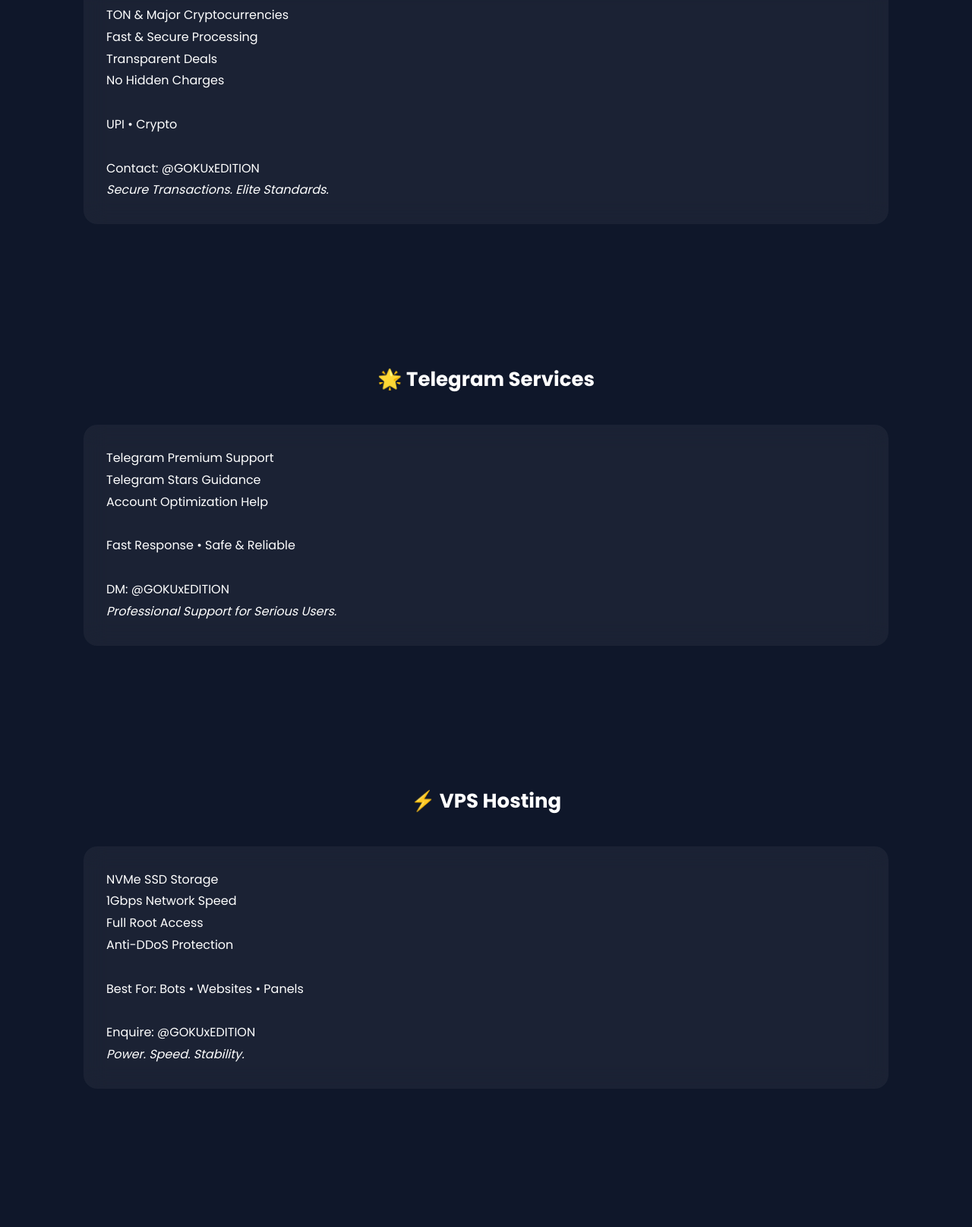
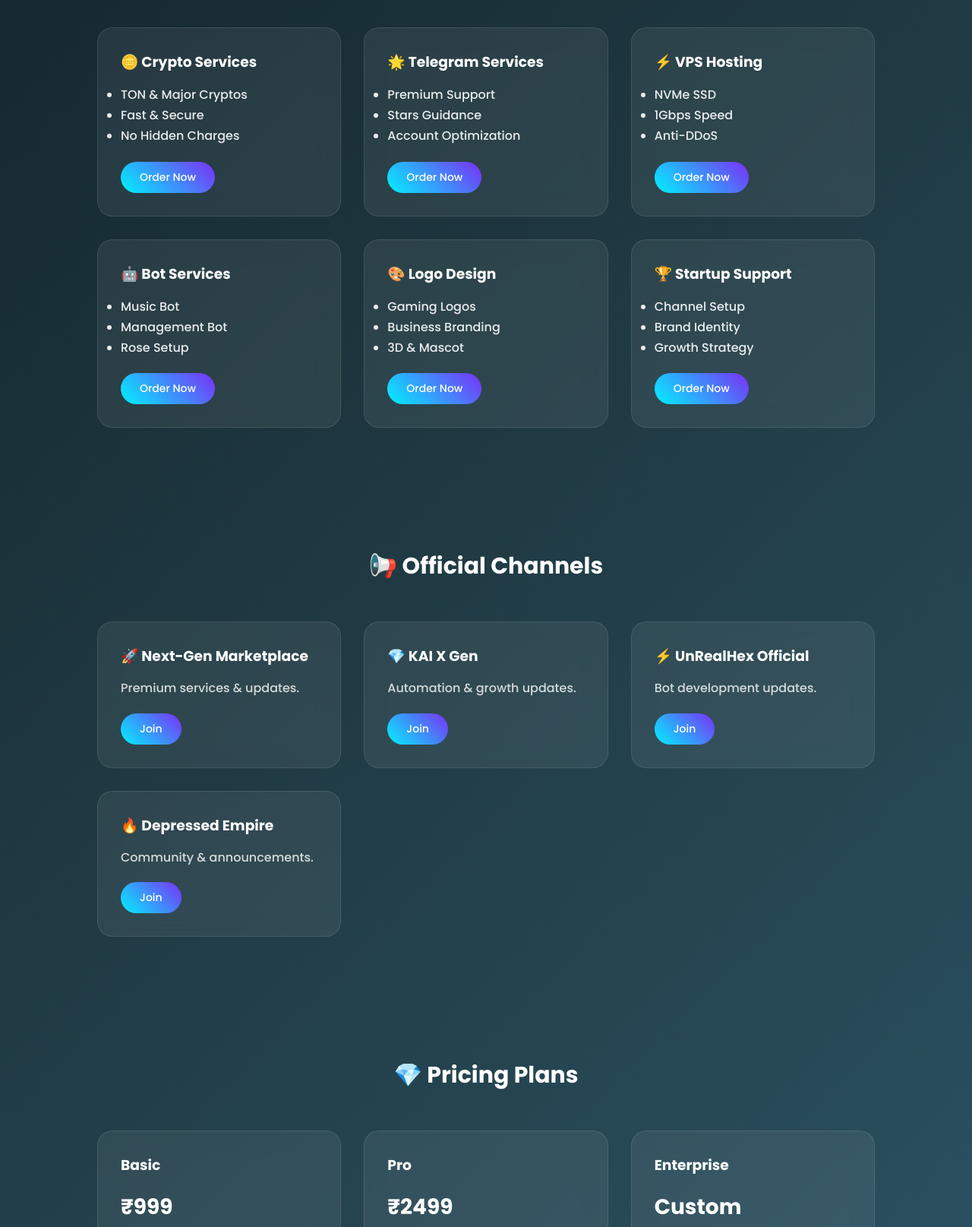
Before and after one commit to GOKUxEDITION/KAIxGEN.github.io, a plain HTML site: page index.html in a window 1280 px wide. Shown: the part 616-2231 px from the top of the page at 76% size. Drawn offline with Linux system fonts and the light colour scheme.

Commit message:
Update title and enhance styling in index.html

```diff
--- a/index.html
+++ b/index.html
@@ -3,51 +3,52 @@
 <head>
 <meta charset="UTF-8">
 <meta name="viewport" content="width=device-width, initial-scale=1.0">
-<title>GOKUxEDITION | Digital Services</title>
-
-<link href="https://fonts.googleapis.com/css2?family=Poppins:wght@300;400;600;700&display=swap" rel="stylesheet">
+<title>GOKUxEDITION | Startup</title>
+<link href="https://fonts.googleapis.com/css2?family=Poppins:wght@300;500;700&display=swap" rel="stylesheet">
 
 <style>
-*{margin:0;padding:0;box-sizing:border-box;font-family:'Poppins',sans-serif;}
+*{
+margin:0;
+padding:0;
+box-sizing:border-box;
+font-family:'Poppins',sans-serif;
+}
 
 body{
-background:#0f172a;
+background:linear-gradient(135deg,#0f2027,#203a43,#2c5364);
 color:white;
-scroll-behavior:smooth;
+overflow-x:hidden;
 }
 
-/* NAVBAR */
+/* NAV */
 nav{
 display:flex;
 justify-content:space-between;
-align-items:center;
-padding:20px 40px;
-background:rgba(255,255,255,0.05);
-backdrop-filter:blur(10px);
+padding:20px 10%;
 position:sticky;
 top:0;
+background:rgba(0,0,0,0.3);
+backdrop-filter:blur(10px);
 }
-
-nav h2{font-weight:600;}
 
 nav a{
 color:white;
 text-decoration:none;
 margin-left:20px;
-font-size:14px;
 opacity:0.8;
 }
+
 nav a:hover{opacity:1;}
 
 /* HERO */
 .hero{
 text-align:center;
-padding:100px 20px;
+padding:120px 20px;
 }
 
 .hero h1{
-font-size:42px;
-margin-bottom:15px;
+font-size:48px;
+margin-bottom:20px;
 }
 
 .hero p{
@@ -56,7 +57,7 @@
 }
 
 .hero-btn{
-padding:14px 30px;
+padding:14px 35px;
 border-radius:30px;
 background:linear-gradient(45deg,#00f2ff,#7b2ff7);
 color:white;
@@ -65,168 +66,230 @@
 
 /* SECTION */
 section{
-padding:80px 20px;
-max-width:1100px;
-margin:auto;
+padding:80px 10%;
 }
 
 .section-title{
 text-align:center;
-font-size:26px;
-margin-bottom:40px;
+font-size:30px;
+margin-bottom:50px;
 }
 
+/* GRID */
+.grid{
+display:grid;
+grid-template-columns:repeat(auto-fit,minmax(280px,1fr));
+gap:30px;
+}
+
+/* CARD */
 .card{
-background:rgba(255,255,255,0.05);
+background:rgba(255,255,255,0.07);
 padding:30px;
-border-radius:18px;
+border-radius:20px;
 backdrop-filter:blur(15px);
-margin-bottom:25px;
-line-height:1.8;
-transition:0.3s;
+border:1px solid rgba(255,255,255,0.1);
+transition:0.4s;
+position:relative;
 }
 
 .card:hover{
-transform:translateY(-8px);
-box-shadow:0 15px 40px rgba(0,0,0,0.4);
+transform:translateY(-10px);
+box-shadow:0 0 30px rgba(0,255,255,0.4);
 }
 
-.cta{
-text-align:center;
-padding:80px 20px;
-background:rgba(255,255,255,0.03);
+.card h3{
+margin-bottom:15px;
 }
 
-.cta a{
-padding:14px 35px;
-border-radius:30px;
+.card p{
+opacity:0.8;
+margin-bottom:20px;
+line-height:1.6;
+}
+
+.card ul{
+margin-bottom:20px;
+line-height:1.7;
+opacity:0.9;
+}
+
+.card a{
+display:inline-block;
+padding:10px 25px;
+border-radius:25px;
 background:linear-gradient(45deg,#00f2ff,#7b2ff7);
 color:white;
 text-decoration:none;
+font-size:14px;
 }
 
+/* PRICING */
+.price{
+font-size:28px;
+margin:20px 0;
+font-weight:700;
+}
+
+/* FOOTER */
 footer{
 text-align:center;
 padding:30px;
 opacity:0.6;
-font-size:14px;
+border-top:1px solid rgba(255,255,255,0.1);
 }
 </style>
 </head>
 
 <body>
 
-<!-- NAV -->
 <nav>
-<h2>GOKUxEDITION</h2>
+<div><b>GOKUxEDITION</b></div>
 <div>
-<a href="#crypto">Crypto</a>
-<a href="#telegram">Telegram</a>
-<a href="#vps">VPS</a>
-<a href="#bots">Bots</a>
-<a href="#logo">Logo</a>
-<a href="#startup">Startup</a>
+<a href="#services">Services</a>
+<a href="#channels">Channels</a>
+<a href="#pricing">Pricing</a>
 </div>
 </nav>
 
 <!-- HERO -->
-<div class="hero">
-<h1>Premium Digital Services</h1>
-<p>Secure • Professional • Elite Standard Solutions</p>
-<a href="#crypto" class="hero-btn">Explore Services</a>
+<section class="hero">
+<h1>AI Futuristic Telegram Branding</h1>
+<p>Bots • Marketplace • VPS • Branding • Growth</p>
+<a href="https://t.me/GOKUxEDITION" target="_blank" class="hero-btn">Get Started</a>
+</section>
+
+<!-- SERVICES -->
+<section id="services">
+<h2 class="section-title">🔥 Our Services</h2>
+
+<div class="grid">
+
+<div class="card">
+<h3>🪙 Crypto Services</h3>
+<ul>
+<li>TON & Major Cryptos</li>
+<li>Fast & Secure</li>
+<li>No Hidden Charges</li>
+</ul>
+<a href="https://t.me/GOKUxEDITION" target="_blank">Order Now</a>
 </div>
 
-<!-- CRYPTO -->
-<section id="crypto">
-<h2 class="section-title">🪙 Crypto Services</h2>
 <div class="card">
-TON & Major Cryptocurrencies<br>
-Fast & Secure Processing<br>
-Transparent Deals<br>
-No Hidden Charges<br><br>
-UPI • Crypto<br><br>
-Contact: @GOKUxEDITION<br>
-<i>Secure Transactions. Elite Standards.</i>
+<h3>🌟 Telegram Services</h3>
+<ul>
+<li>Premium Support</li>
+<li>Stars Guidance</li>
+<li>Account Optimization</li>
+</ul>
+<a href="https://t.me/GOKUxEDITION" target="_blank">Order Now</a>
+</div>
+
+<div class="card">
+<h3>⚡ VPS Hosting</h3>
+<ul>
+<li>NVMe SSD</li>
+<li>1Gbps Speed</li>
+<li>Anti-DDoS</li>
+</ul>
+<a href="https://t.me/GOKUxEDITION" target="_blank">Order Now</a>
+</div>
+
+<div class="card">
+<h3>🤖 Bot Services</h3>
+<ul>
+<li>Music Bot</li>
+<li>Management Bot</li>
+<li>Rose Setup</li>
+</ul>
+<a href="https://t.me/GOKUxEDITION" target="_blank">Order Now</a>
+</div>
+
+<div class="card">
+<h3>🎨 Logo Design</h3>
+<ul>
+<li>Gaming Logos</li>
+<li>Business Branding</li>
+<li>3D & Mascot</li>
+</ul>
+<a href="https://t.me/GOKUxEDITION" target="_blank">Order Now</a>
+</div>
+
+<div class="card">
+<h3>🏆 Startup Support</h3>
+<ul>
+<li>Channel Setup</li>
+<li>Brand Identity</li>
+<li>Growth Strategy</li>
+</ul>
+<a href="https://t.me/GOKUxEDITION" target="_blank">Order Now</a>
+</div>
+
 </div>
 </section>
 
-<!-- TELEGRAM -->
-<section id="telegram">
-<h2 class="section-title">🌟 Telegram Services</h2>
+<!-- CHANNELS -->
+<section id="channels">
+<h2 class="section-title">📢 Official Channels</h2>
+
+<div class="grid">
+
 <div class="card">
-Telegram Premium Support<br>
-Telegram Stars Guidance<br>
-Account Optimization Help<br><br>
-Fast Response • Safe & Reliable<br><br>
-DM: @GOKUxEDITION<br>
-<i>Professional Support for Serious Users.</i>
+<h3>🚀 Next-Gen Marketplace</h3>
+<p>Premium services & updates.</p>
+<a href="https://t.me/KAIxNextGen" target="_blank">Join</a>
+</div>
+
+<div class="card">
+<h3>💎 KAI X Gen</h3>
+<p>Automation & growth updates.</p>
+<a href="https://t.me/KAIxGen" target="_blank">Join</a>
+</div>
+
+<div class="card">
+<h3>⚡ UnRealHex Official</h3>
+<p>Bot development updates.</p>
+<a href="https://t.me/UnRealHexOfficial" target="_blank">Join</a>
+</div>
+
+<div class="card">
+<h3>🔥 Depressed Empire</h3>
+<p>Community & announcements.</p>
+<a href="https://t.me/DepressedEmpire" target="_blank">Join</a>
+</div>
+
 </div>
 </section>
 
-<!-- VPS -->
-<section id="vps">
-<h2 class="section-title">⚡ VPS Hosting</h2>
+<!-- PRICING -->
+<section id="pricing">
+<h2 class="section-title">💎 Pricing Plans</h2>
+
+<div class="grid">
+
 <div class="card">
-NVMe SSD Storage<br>
-1Gbps Network Speed<br>
-Full Root Access<br>
-Anti-DDoS Protection<br><br>
-Best For: Bots • Websites • Panels<br><br>
-Enquire: @GOKUxEDITION<br>
-<i>Power. Speed. Stability.</i>
+<h3>Basic</h3>
+<div class="price">₹999</div>
+<p>Starter Telegram Setup</p>
+<a href="https://t.me/GOKUxEDITION" target="_blank">Buy Now</a>
+</div>
+
+<div class="card">
+<h3>Pro</h3>
+<div class="price">₹2499</div>
+<p>Bot + Branding + Setup</p>
+<a href="https://t.me/GOKUxEDITION" target="_blank">Buy Now</a>
+</div>
+
+<div class="card">
+<h3>Enterprise</h3>
+<div class="price">Custom</div>
+<p>Full Marketplace + Growth</p>
+<a href="https://t.me/GOKUxEDITION" target="_blank">Contact</a>
+</div>
+
 </div>
 </section>
-
-<!-- BOT SERVICES -->
-<section id="bots">
-<h2 class="section-title">🤖 Bot Services</h2>
-<div class="card">
-Music Bot<br>
-Management Bot<br>
-Group Utility Bot<br>
-Protection & Moderation Setup<br>
-Rose Bot Configuration<br><br>
-Custom Setup Available<br>
-Fast Deployment<br><br>
-Order: @GOKUxEDITION<br>
-<i>Automation Done Right.</i>
-</div>
-</section>
-
-<!-- LOGO DESIGN -->
-<section id="logo">
-<h2 class="section-title">🎨 Logo Design Studio</h2>
-<div class="card">
-Gaming & Esports Logos<br>
-Business Branding<br>
-Minimal & Modern<br>
-YouTube / Telegram Logos<br>
-3D & Mascot Logos<br><br>
-Original • Fast • Affordable • Revision Support<br><br>
-DM: @GOKUxEDITION<br>
-<i>Your Brand. Designed to Dominate.</i>
-</div>
-</section>
-
-<!-- STARTUP SUPPORT -->
-<section id="startup">
-<h2 class="section-title">🏆 Digital Startup Support</h2>
-<div class="card">
-Telegram Channel Setup<br>
-Branding & Identity<br>
-Bot & Automation Guidance<br>
-Growth Strategy Support<br><br>
-Built for Creators & Brands<br><br>
-Start: @GOKUxEDITION<br>
-<i>From Idea to Identity.</i>
-</div>
-</section>
-
-<!-- CTA -->
-<div class="cta">
-<h2>Ready to Work With Us?</h2>
-<a href="https://t.me/GOKUxEDITION" target="_blank">Contact Now</a>
-</div>
 
 <footer>
 © 2026 GOKUxEDITION • All Rights Reserved
```
